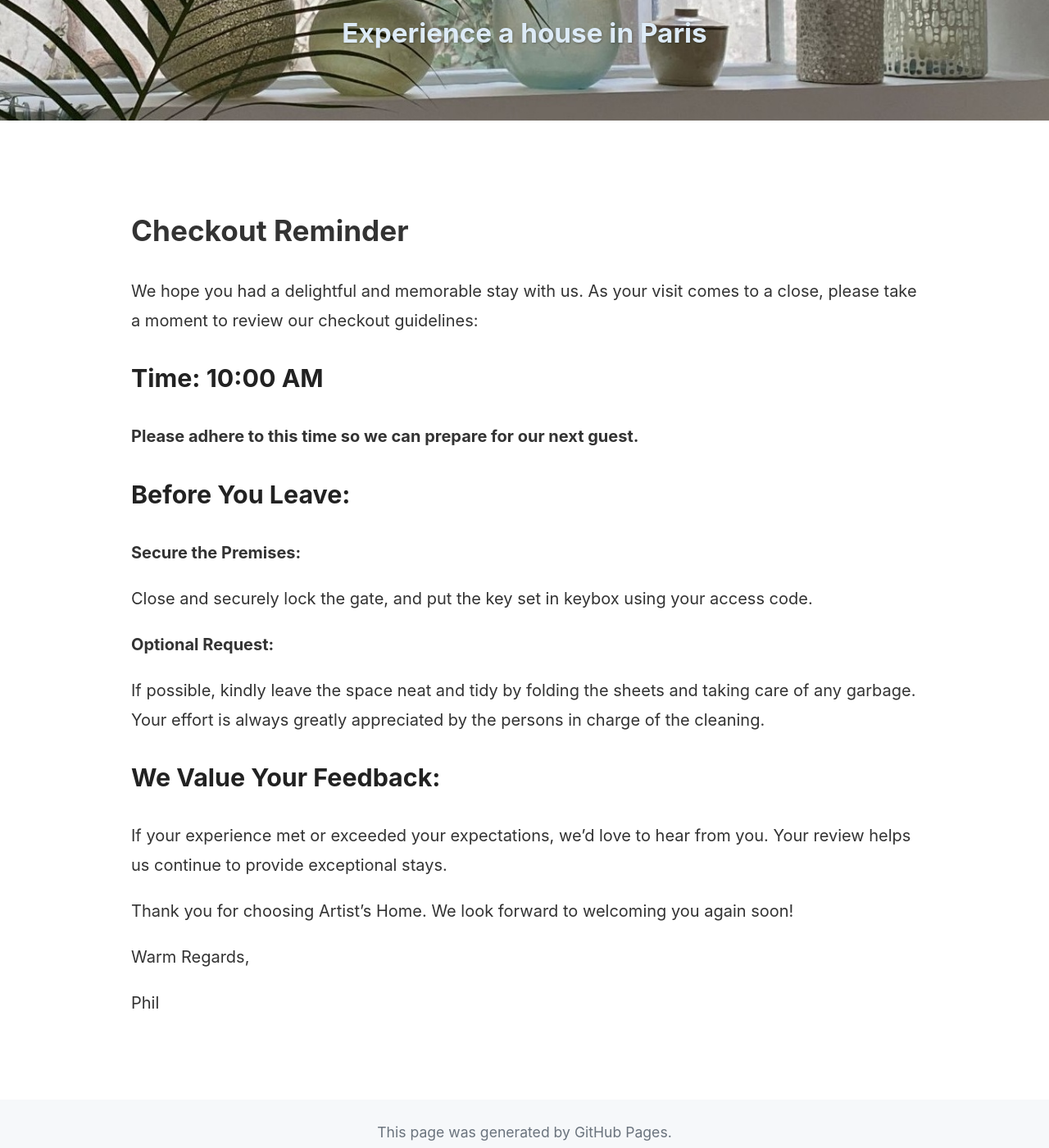
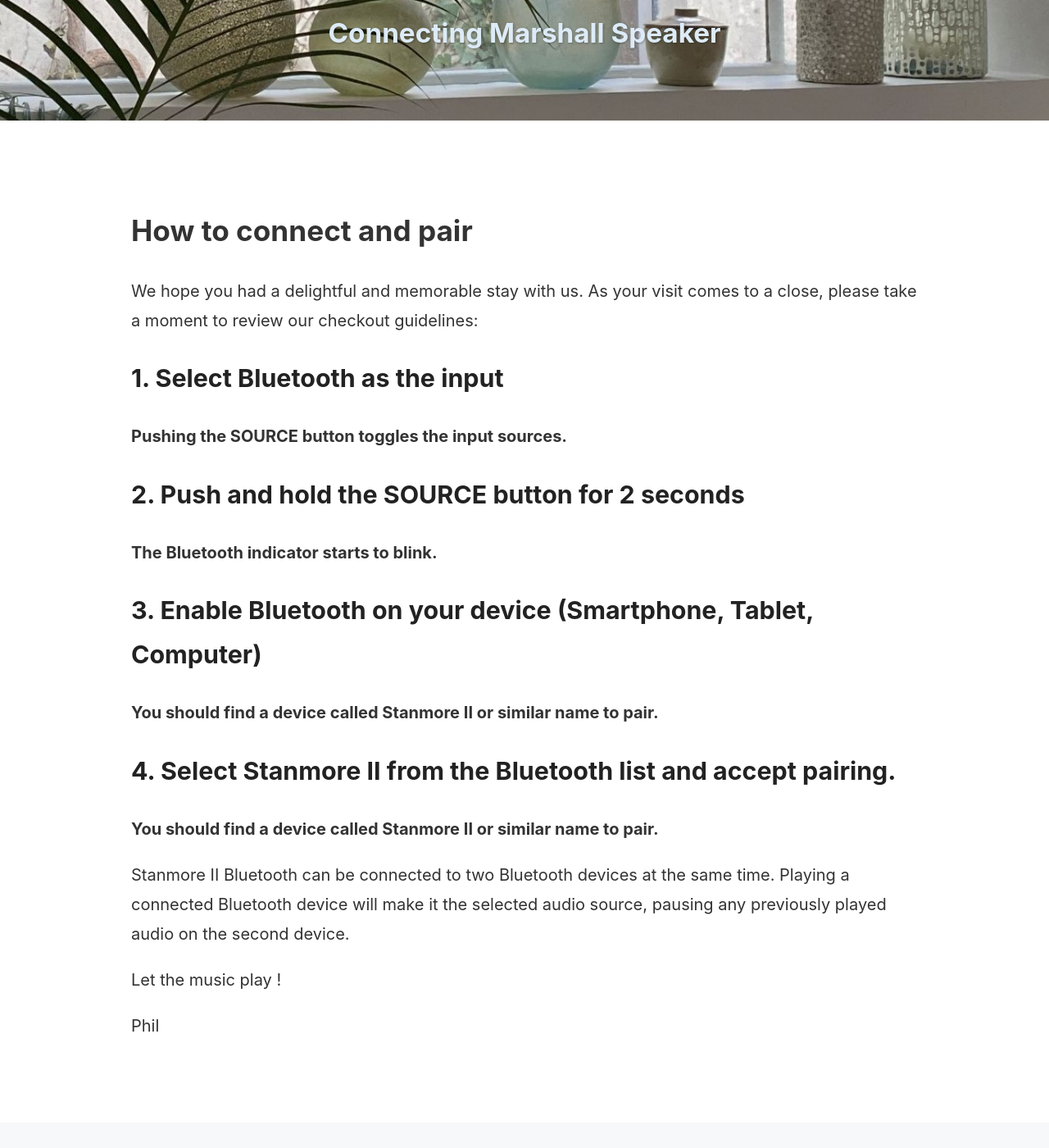
Before and after one commit to PhilAlain/tac, a Jekyll site: the page music.html, which Jekyll copies as it is, in a window 1280 px wide and 1400 px high, scrolled down 193 px. Shown: the whole window at 82% size. Built offline with Jekyll 4.4.1, drawn with Linux system fonts in a browser that asks for light colours.

Commit message:
Update and rename checkout.html to music.html

```diff
--- a/checkout.html
+++ b/music.html
@@ -15,33 +15,31 @@
          <div class="tagline">Enjoy a Rare Parisian Home</div>
     </a>
     <h1 class="project-name">Artist's Home</h1>
-    <h2 class="project-tagline">Experience a house in Paris</h2>
+    <h2 class="project-tagline">Connecting Marshall Speaker</h2>
 </header>
 
 <main class="main-content">
-    <h1>Checkout Reminder</h1>
+    <h1>How to connect and pair</h1>
     <p>We hope you had a delightful and memorable stay with us. As your visit comes to a close, please take a moment to review our checkout guidelines:</p>
 
-    <h2 class="key-title">Time: 10:00 AM</h2>
-    <p><strong>Please adhere to this time so we can prepare for our next guest.</strong></p>
+    <h2 class="key-title">1. Select Bluetooth as the input</h2>
+    <p><strong>Pushing the SOURCE button toggles the input sources.</strong></p>
 
-    <h2 class="key-title">Before You Leave:</h2>
-    <p><strong>Secure the Premises:</strong></p>
+    <h2 class="key-title">2. Push and hold the SOURCE button for 2 seconds</h2>
+    <p><strong>The Bluetooth indicator starts to blink.</strong></p>
 
-    <p>Close and securely lock the gate, and put the key set in keybox using your access code.</p>
+    <h2 class="key-title">3. Enable Bluetooth on your device (Smartphone, Tablet, Computer)</h2>
+    <p><strong>You should find a device called Stanmore II or similar name to pair.</strong></p>
 
-    <p><strong>Optional Request:</strong></p>
-
-    <p>If possible, kindly leave the space neat and tidy by folding the sheets and taking care of any garbage. Your effort is always greatly appreciated by the persons in charge of the cleaning.</p>
+    <h2 class="key-title">4. Select Stanmore II from the Bluetooth list and accept pairing.</h2>
+    <p><strong>You should find a device called Stanmore II or similar name to pair.</strong></p>
 
 
-    <h2 class="key-title">We Value Your Feedback:</h2>
 
-    <p>If your experience met or exceeded your expectations, we’d love to hear from you. Your review helps us continue to provide exceptional stays.</p>
+    <p>Stanmore II Bluetooth can be connected to two Bluetooth devices at the same time. Playing a connected Bluetooth device will make it the selected audio source, pausing any previously played audio on the second device.</p>
 
-    <p>Thank you for choosing Artist’s Home. We look forward to welcoming you again soon!</p>
 
-    <p>Warm Regards,</p>
+    <p>Let the music play !</p>
     <p>Phil</p>
 </main>
 
```
